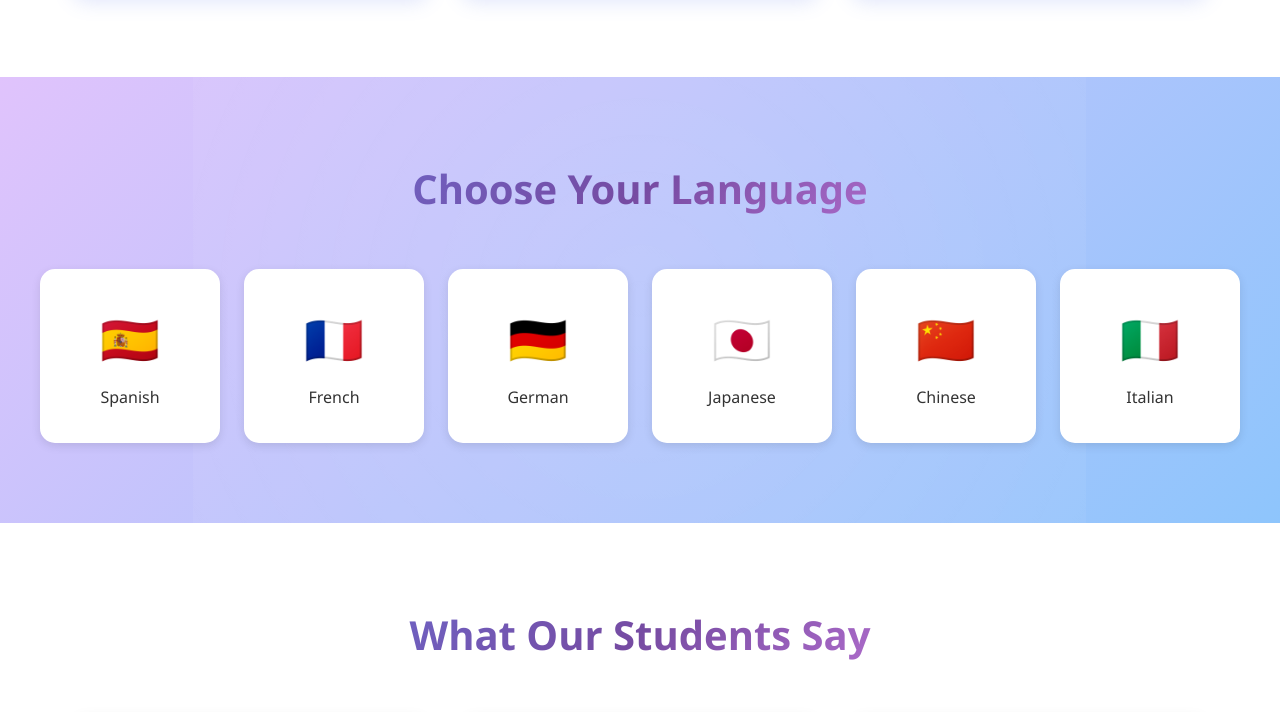
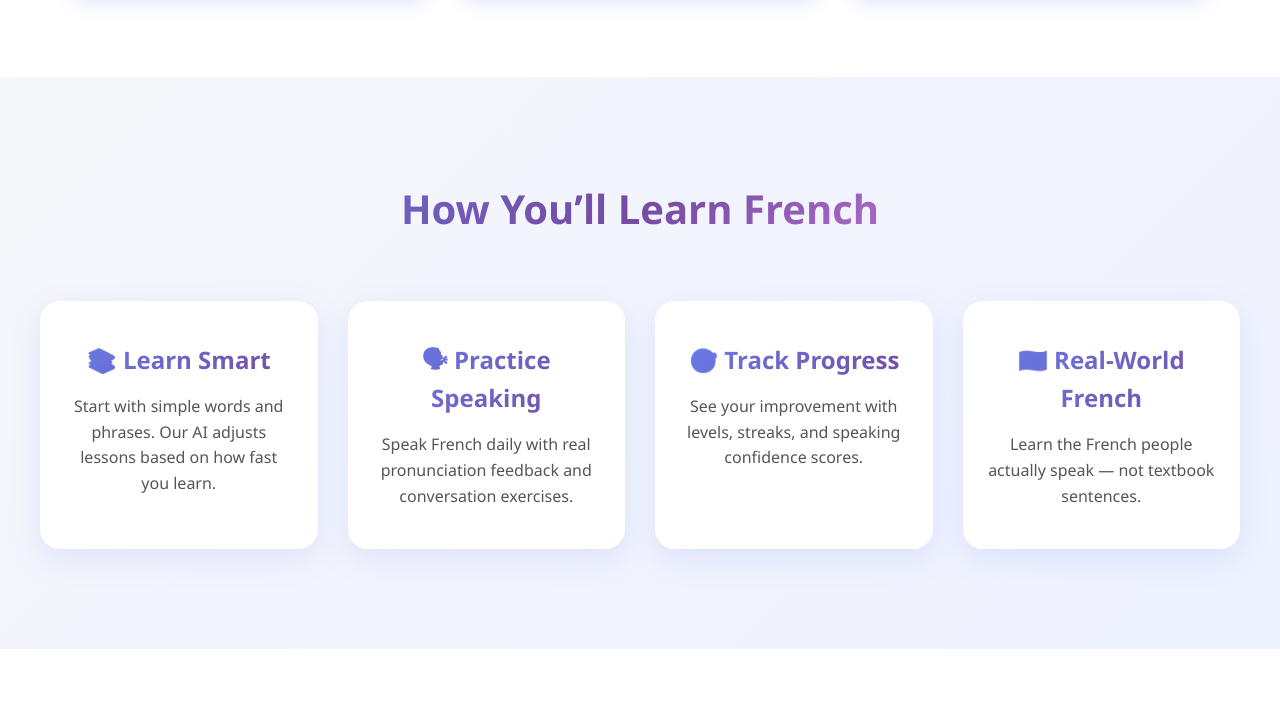
Before and after one commit to Anurag02071967/language-learning-website, a plain HTML site: page index.html in a window 1280 px wide. Shown: the part 986-1698 px from the top of the page. Drawn offline with Linux system fonts and the light colour scheme.

Commit message:
Updated French landing page with animated How It Works section

```diff
--- a/index.html
+++ b/index.html
@@ -3,7 +3,7 @@
 <head>
     <meta charset="UTF-8">
     <meta name="viewport" content="width=device-width, initial-scale=1.0">
-    <title>LinguaLearn - Master Any Language</title>
+    <title>LinguaLearn - Master French Language</title>
     <link rel="stylesheet" href="styles.css">
 </head>
 <body>
@@ -22,7 +22,7 @@
 
     <!-- Hero Section -->
     <section class="hero" id="home">
-        <h1>Master Any Language</h1>
+        <h1>Master French Language</h1>
         <p>Learn languages naturally with AI-powered lessons, interactive exercises, and native speakers</p>
         <a href="#" class="cta-button">Start Learning Free</a>
     </section>
@@ -49,38 +49,35 @@
         </div>
     </section>
 
-    <!-- Languages Section -->
-    <section class="languages" id="languages">
-        <div class="languages-container">
-            <h2 class="section-title">Choose Your Language</h2>
-            <div class="language-grid">
-                <div class="language-item">
-                    <div class="flag">🇪🇸</div>
-                    <p>Spanish</p>
+
+   <!-- How It Works Section -->
+<section class="how-it-works" id="languages">
+  <h2 class="section-title">How You’ll Learn French</h2>
+
+  <div class="how-grid">
+    <div class="how-card">
+      <h3>📚 Learn Smart</h3>
+      <p>Start with simple words and phrases. Our AI adjusts lessons based on how fast you learn.</p>
     </div>
-                <div class="language-item">
-                    <div class="flag">🇫🇷</div>
-                    <p>French</p>
+
+    <div class="how-card">
+      <h3>🗣 Practice Speaking</h3>
+      <p>Speak French daily with real pronunciation feedback and conversation exercises.</p>
     </div>
-                <div class="language-item">
-                    <div class="flag">🇩🇪</div>
-                    <p>German</p>
+
+    <div class="how-card">
+      <h3>🎯 Track Progress</h3>
+      <p>See your improvement with levels, streaks, and speaking confidence scores.</p>
     </div>
-                <div class="language-item">
-                    <div class="flag">🇯🇵</div>
-                    <p>Japanese</p>
-                </div>
-                <div class="language-item">
-                    <div class="flag">🇨🇳</div>
-                    <p>Chinese</p>
-                </div>
-                <div class="language-item">
-                    <div class="flag">🇮🇹</div>
-                    <p>Italian</p>
-                </div>
+
+    <div class="how-card">
+      <h3>🇫🇷 Real-World French</h3>
+      <p>Learn the French people actually speak — not textbook sentences.</p>
     </div>
   </div>
 </section>
+
+
 
     <!-- Testimonials Section -->
     <section class="testimonials" id="testimonials">
--- a/styles.css
+++ b/styles.css
@@ -221,74 +221,96 @@ nav {
     -webkit-text-fill-color: transparent;
     background-clip: text;
 }
+/* How It Works Section */
+.how-it-works {
+  padding: 100px 2rem;
+  background: linear-gradient(135deg, #f6f7fb, #eef2ff);
+  text-align: center;
+}
 
-/* Languages Section */
-.languages {
-    background: linear-gradient(135deg, #e0c3fc 0%, #8ec5fc 100%);
-    padding: 80px 2rem;
+.how-grid {
+  max-width: 1200px;
+  margin: 60px auto 0;
+  display: grid;
+  grid-template-columns: repeat(auto-fit, minmax(250px, 1fr));
+  gap: 30px;
+}
+
+/* Cards */
+.how-card {
+  background: white;
+  padding: 40px 25px;
+  border-radius: 20px;
+  box-shadow: 0 10px 30px rgba(102, 126, 234, 0.15);
+  transition: all 0.4s ease;
+  animation: fadeUp 0.8s ease both;
   position: relative;
   overflow: hidden;
 }
 
-.languages::before {
-    content: '';
+/* Stagger animation */
+.how-card:nth-child(1) { animation-delay: 0.1s; }
+.how-card:nth-child(2) { animation-delay: 0.3s; }
+.how-card:nth-child(3) { animation-delay: 0.5s; }
+.how-card:nth-child(4) { animation-delay: 0.7s; }
+
+/* Hover animation */
+.how-card:hover {
+  transform: translateY(-15px) scale(1.05);
+  box-shadow: 0 20px 50px rgba(102, 126, 234, 0.3);
+}
+
+/* Glow effect */
+.how-card::before {
+  content: "";
   position: absolute;
   top: -50%;
-    right: -50%;
+  left: -50%;
   width: 200%;
   height: 200%;
-    background: radial-gradient(circle, rgba(255,255,255,0.1) 0%, transparent 70%);
-    animation: rotate 20s linear infinite;
+  background: radial-gradient(circle, rgba(102,126,234,0.15), transparent 70%);
+  opacity: 0;
+  transition: 0.4s;
 }
 
-.languages-container {
-    max-width: 1200px;
-    margin: 0 auto;
-    position: relative;
-    z-index: 1;
+.how-card:hover::before {
+  opacity: 1;
 }
 
-.language-grid {
-    display: grid;
-    grid-template-columns: repeat(auto-fit, minmax(150px, 1fr));
-    gap: 1.5rem;
-    margin-top: 2rem;
+/* Titles */
+.how-card h3 {
+  font-size: 1.5rem;
+  margin-bottom: 15px;
+  background: linear-gradient(135deg, #667eea, #764ba2);
+  -webkit-background-clip: text;
+  -webkit-text-fill-color: transparent;
 }
 
-.language-item {
-    background: white;
-    padding: 2rem 1rem;
-    border-radius: 15px;
-    text-align: center;
-    transition: all 0.3s;
-    cursor: pointer;
-    animation: fadeInScale 0.6s ease-out;
-    box-shadow: 0 3px 10px rgba(0,0,0,0.1);
+/* Text */
+.how-card p {
+  color: #555;
+  line-height: 1.6;
 }
 
-.language-item:nth-child(1) { animation-delay: 0.1s; }
-.language-item:nth-child(2) { animation-delay: 0.2s; }
-.language-item:nth-child(3) { animation-delay: 0.3s; }
-.language-item:nth-child(4) { animation-delay: 0.4s; }
-.language-item:nth-child(5) { animation-delay: 0.5s; }
-.language-item:nth-child(6) { animation-delay: 0.6s; }
-
-.language-item:hover {
-    transform: scale(1.1) rotate(5deg);
-    box-shadow: 0 10px 25px rgba(0,0,0,0.2);
-    background: linear-gradient(135deg, #fff 0%, #f0f8ff 100%);
+/* Entrance animation */
+@keyframes fadeUp {
+  from {
+    opacity: 0;
+    transform: translateY(40px);
+  }
+  to {
+    opacity: 1;
+    transform: translateY(0);
+  }
 }
 
-.language-item .flag {
-    font-size: 3rem;
-    margin-bottom: 0.5rem;
-    display: inline-block;
-    animation: swing 2s ease-in-out infinite;
+/* Mobile */
+@media (max-width: 768px) {
+  .how-it-works {
+    padding: 60px 20px;
+  }
 }
 
-.language-item:hover .flag {
-    animation: jump 0.5s ease-in-out;
-}
 
 /* Testimonials */
 .testimonials {
```
Lines whose indentation alone changed are shown as unchanged.
